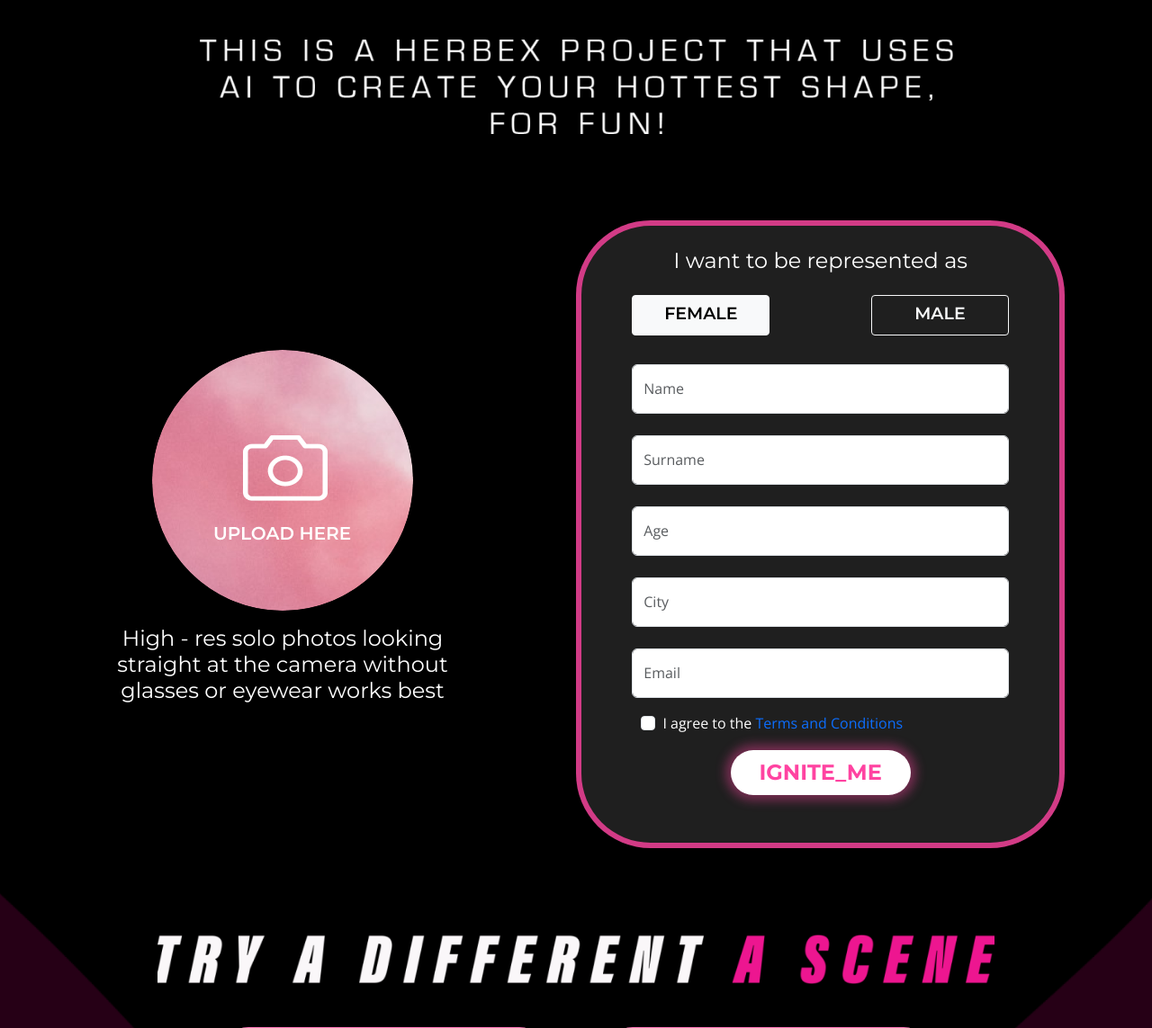
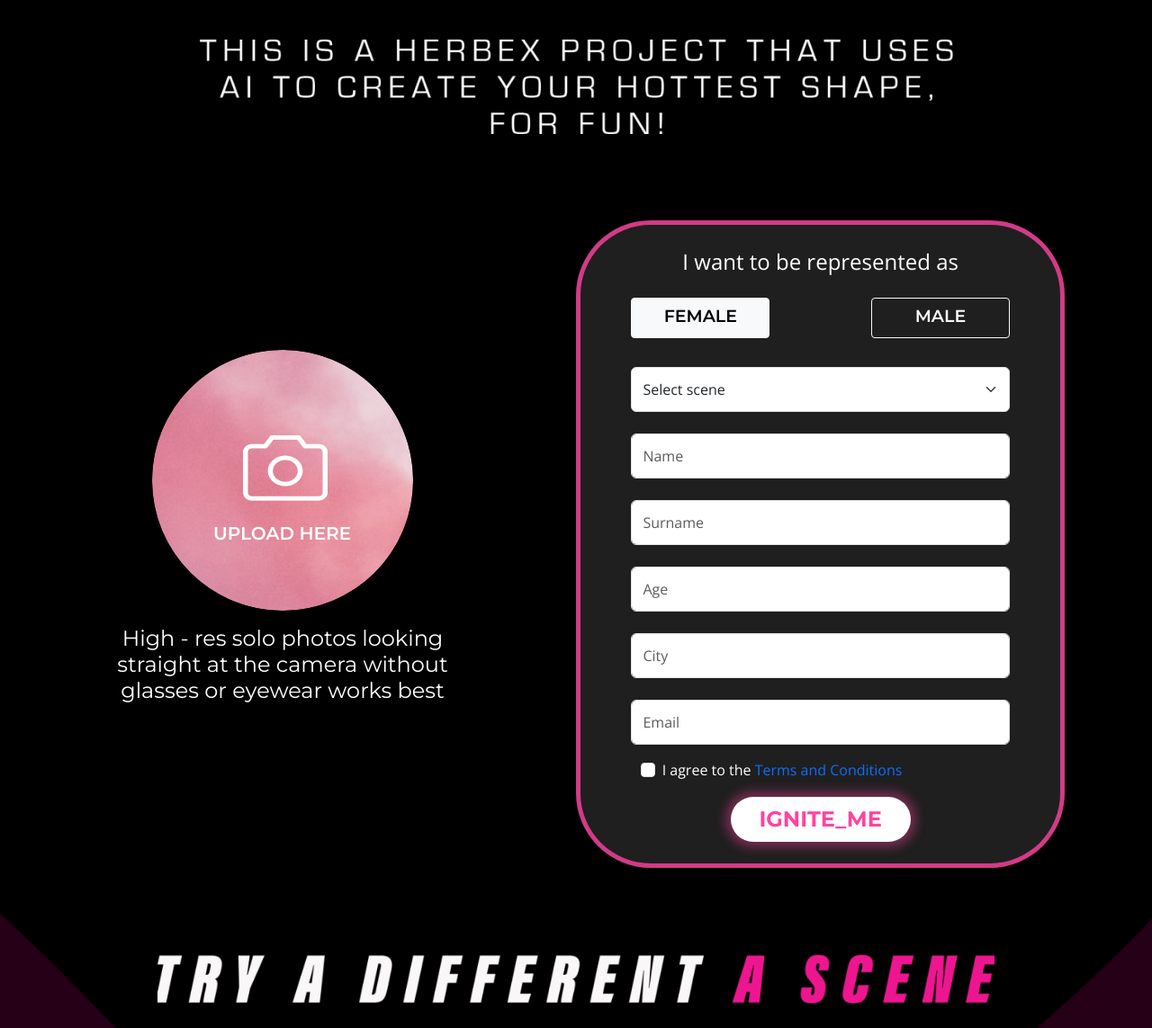
Before and after one commit to manik031/project_y, a Flask app: page / in a window 1280 px wide. Shown: the part 1218-2361 px from the top of the page at 90% size. Run offline with Flask 3, Linux system fonts and the light colour scheme; some libraries are stand-ins or nearby versions.

Commit message:
update index, css, js

```diff
--- a/app.py
+++ b/app.py
@@ -22,6 +22,8 @@ import base64
 load_dotenv()
 
 app = Flask(__name__)
+
+app.config['MAX_CONTENT_LENGTH'] =6 * 1024 * 1024
 
 class Config:
     # Set your OpenAI API key
@@ -86,7 +88,9 @@ def generate_image():
 
         logger.info("Generating using Midjourney")
 
-                # Extract data from the request
+        # Extract data from the request
+        scene = request.form ['select_scene']
+        print("scene",scene)
         name = request.form ['name']
         surname = request.form['surname']
         age = request.form['age']
--- a/static/main.css
+++ b/static/main.css
@@ -72,23 +72,23 @@ body {
 .group-item {
   border-radius: 83px;
   background-color: #1f1f1f;
-  border: 6px solid rgba(255, 67, 161, 0.8);
+  border: 5px solid rgba(255, 67, 161, 0.8);
   box-sizing: border-box;
 }
 .form_text{
   color: #FFF;
-  font-family: Montserrat;
+  /* font-family: Montserrat; */
   font-size: 24px;
   font-style: normal;
   font-weight: 400;
   line-height: normal;
 
 }
-input{
+input, select{
   border: 0;
   outline: 0;
   border-radius: 4px;
-  height: 55px;
+  height: 50px;
 }
 .radio-button{
   width: 100%;
--- a/static/main.js
+++ b/static/main.js
@@ -20,6 +20,7 @@ profiteInputButton.addEventListener("change", function () {
 });
 
 // validation
+let select_scene = document.getElementById("select_scene");
 let user_name = document.getElementById("name");
 let surname = document.getElementById("surname");
 let age = document.getElementById("age");
@@ -77,11 +78,20 @@ email.addEventListener("keyup", function (e) {
         email.style.border = "3px solid #DC4C64";
     }
 });
+
 checkbox.addEventListener("change", (event) => {
     if (event.currentTarget.checked) {
         document.getElementById("checkbox_label").style.color = "#14A44D";
     } else {
         document.getElementById("checkbox_label").style.color = "#DC4C64";
+    }
+});
+
+select_scene.addEventListener("change", (event) => {
+    if (select_scene.value != '') {
+        select_scene.style.border = "3px solid #14A44D";
+    } else {
+        select_scene.style.border = "3px solid #DC4C64";
     }
 });
 
@@ -94,6 +104,11 @@ function validate() {
     if (files.length === 0) {
         alert("Please choose a file first...");
         status= false;
+    }
+
+    if (select_scene.value === '') {
+        select_scene.style.border = "3px solid #DC4C64";
+        status = false;
     }
 
     if (!pattern.test(user_name.value)) {
@@ -163,6 +178,8 @@ function generateImage() {
     formData.append("city", city.value);
     formData.append("email", email.value);
     formData.append("gender", gender.value);
+
+    formData.append("select_scene", select_scene.value);
 
     // Send the image to the server for generation
 
--- a/templates/index.html
+++ b/templates/index.html
@@ -96,6 +96,14 @@
             </div>
             <div class="row d-flex justify-content-center mt-4">
               <div class="col-md-10">
+                <select class="form-select" id="select_scene">
+                  <option value="" hidden>Select scene</option>
+                  <option value="1">Beach</option>
+                  <option value="2">Gym</option>
+                </select>
+              </div>
+
+              <div class="col-md-10 mt-4">
                 <input type="text" class="form-control" id="name" name="name" placeholder="Name" />
               </div>
 
@@ -122,7 +130,7 @@
                   <a href="https://herbex.co.za/terms-and-conditions" target="_blank" style="text-decoration: none">Terms and Conditions</a></label>
               </div>
               <div class="d-flex justify-content-center">
-                <button type="button" onclick="form_validate()" class="btn ignite-button mt-3 mb-2" id="Submit_Button">
+                <button type="button" onclick="form_validate()" class="btn ignite-button mt-3 mb-4" id="Submit_Button">
                   IGNITE_ME
                 </button>
               </div>
```
Also changed, not shown: temp_image.jpg (deleted), 1 other file.
